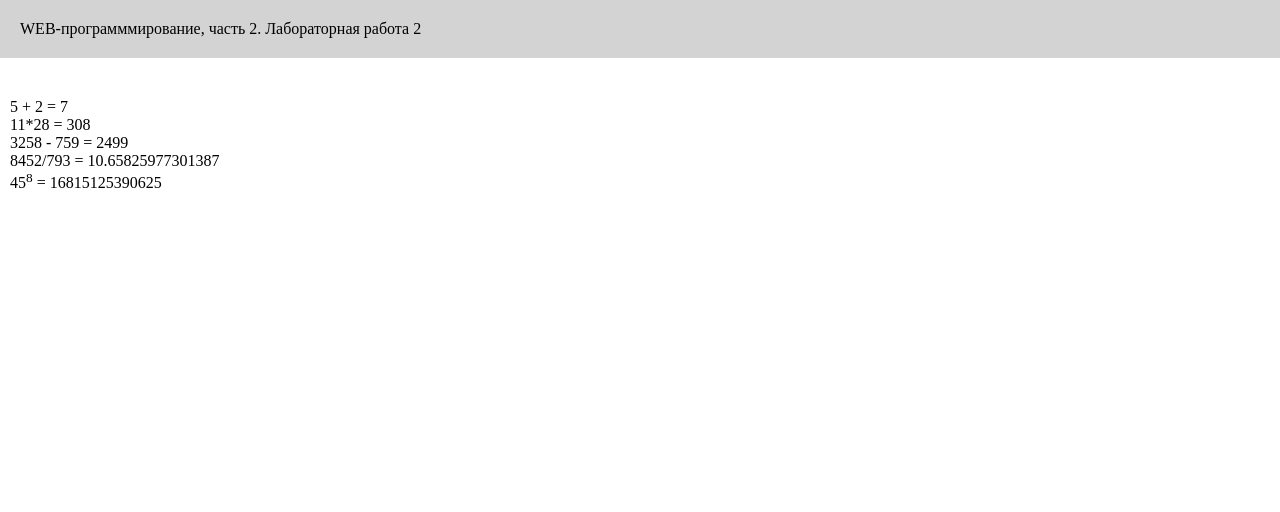
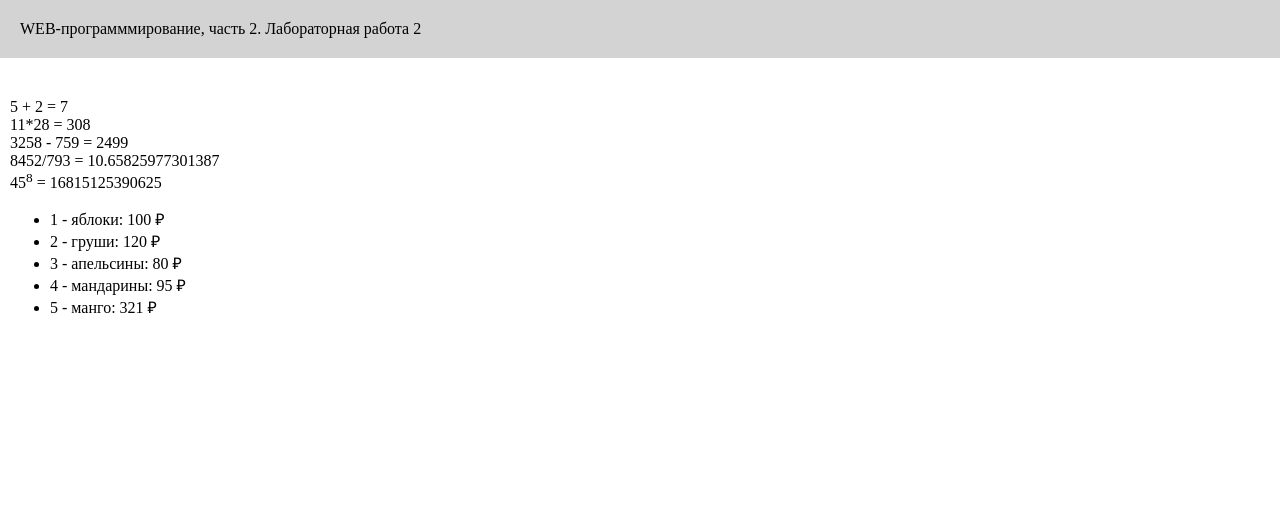
Before and after one commit to vvavei/web-programming-labs-2, a Flask app: page /lab2/example in a window 1280 px wide. Shown: the top 512 px of the page. Run offline with Flask 3, Linux system fonts and the light colour scheme.

Commit message:
Цикл в шаблоне

```diff
--- a/app.py
+++ b/app.py
@@ -420,8 +420,13 @@ def add_flower(name):
 '''
 @app.route('/lab2/example')
 def example():
-    name = 'Софья Свиридова'
-    group = 'ФБИ-22'
-    course = '3 курс'
-    number_lab = '2'
-    return render_template('example.html', name = name, group = group, course = course, number_lab = number_lab)
+    name, group, course, number_lab = 'Софья Свиридова','ФБИ-22','3 курс', '2'
+    fruits = [
+        {'name':'яблоки', 'price': 100},
+        {'name': 'груши', 'price': 120},
+        {'name': 'апельсины', 'price': 80},
+        {'name':'мандарины', 'price': 95},
+        {'name': 'манго', 'price': 321}
+    ]
+    return render_template('example.html', name = name, group = group,
+                           course = course, number_lab = number_lab, fruits = fruits)
--- a/templates/example.html
+++ b/templates/example.html
@@ -17,6 +17,12 @@
         3258 - 759 = {{ 3258-759 }}<br>
         8452/793 = {{ 8452/793 }}<br>
         45<sup>8</sup> = {{ 45**8 }}
+        <ul>
+            {% for f in fruits %}
+            <li>{{ loop.index }} - {{ f.name }}: {{ f.price }} &#x20bd;</li>
+            {% endfor %}
+        </ul>
+
     </main>
 
     <footer>
```
